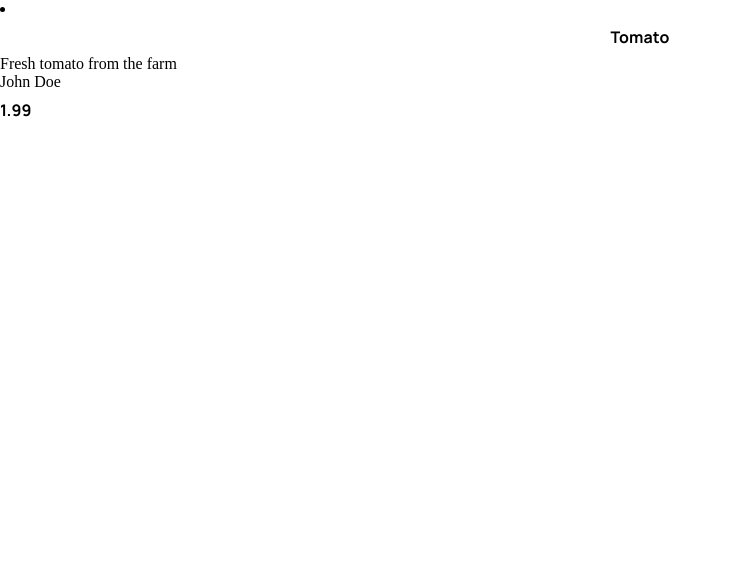
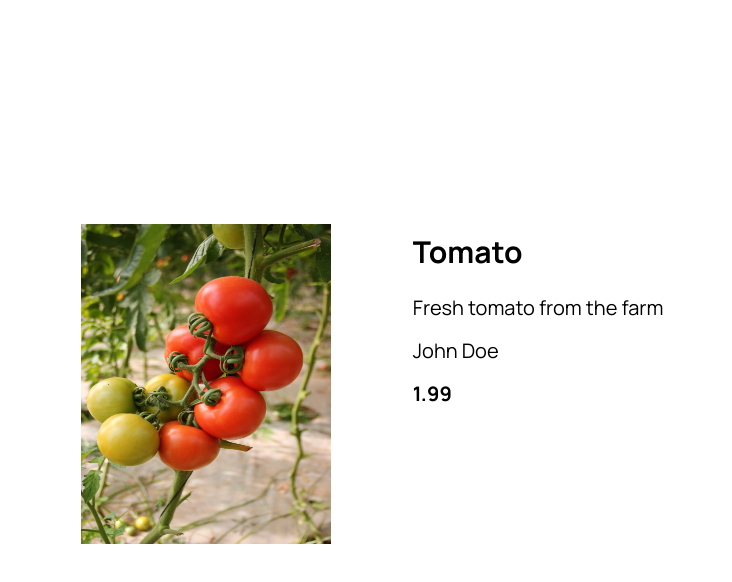
Before and after one commit to VishalSalemJayavel/PriceFinder, a React (Create React App) app in the folder frontend/: page /singleproduct in a window 1280 px wide. Shown: the top 582 px of the page, without its empty margins (0-732 px from the left). Built offline with nearby package versions, Linux system fonts and the light colour scheme.

Commit message:
updated css in signleproduct page

```diff
--- a/frontend/src/components/category/category.css
+++ b/frontend/src/components/category/category.css
@@ -1,7 +1,7 @@
 .app__featured{
     display: flex;
     flex-direction: row;
-    margin: 2rem;
+    margin: 1.5rem;
 }
 
 .app__featured-title{
@@ -26,17 +26,16 @@
 
 .card__image{
     width: 190px;
-    height: 270px;
+    height: 260px;
     border-radius:5px 8px 8px 8px ;
 }
 
 .card__title{
     font-family: var(--font-family);
-    font-size: 16px;
+    font-size: 20px;
     font-weight: 700;
     line-height: 120%; /* 19.2px */
     letter-spacing: 0.08px;
     margin-bottom: 0.5rem;
-    padding-top: 10px;
     text-align: center;
 }
--- a/frontend/src/components/navbar/navbar.css
+++ b/frontend/src/components/navbar/navbar.css
@@ -3,7 +3,7 @@
     justify-content: space-between;
     align-items: center;
 
-    padding: 1rem 4rem;
+    padding: 1.2rem 2rem 0 1rem;
     position: fixed;
     top: 0;
     backdrop-filter: blur(5px);
@@ -34,12 +34,12 @@
 }
 
 .gpt3__navbar-search{
-    margin: 0.63rem 3rem 0 3rem ;
+    margin: 0.63rem 2rem 0 2rem;
 
 }
 
 .gpt3__navbar-search input {
-    width: 400px;
+    width: 300px;
     height: 40px;
     text-align: center;
     font-weight: 600;
@@ -63,7 +63,7 @@
     line-height: 22px;
     text-transform: capitalize;
 
-    margin: 0 1rem;
+    margin: 0 10px;
     cursor: pointer;
 }
 
--- a/frontend/src/components/products/Products.jsx
+++ b/frontend/src/components/products/Products.jsx
@@ -14,7 +14,7 @@ const Products = (props) => {
             <img src={images.tomato} alt={props.item.title} />
           </div>
           <div>
-          <p className="card__title">{props.item.title}</p>
+          <p className="card__tit">{props.item.title}</p>
           <p className="card__price">{props.item.price}</p>
           </div>
         </Link>
--- a/frontend/src/components/products/products.css
+++ b/frontend/src/components/products/products.css
@@ -1,12 +1,12 @@
 .products__container{
     display: flex;
     flex-direction: row;
-    border: 1px solid ;
+    border: 1px ;
     width: 600px;
     height: 248px;
     border-radius:5px 8px 8px 8px;
     background: #FFF;
-    box-shadow: 0px 24px 64px 0px rgba(58, 58, 67, 0.16);
+    box-shadow: 0px 24px 64px 0px rgba(58, 58, 67, 0.27);
 
 }
 
@@ -23,7 +23,7 @@
     border-radius:5px 8px 8px 8px ;
 }
 
-.card__title{
+.card__tit{
     font-family: var(--font-family);
     font-size: 16px;
     font-weight: 700;
--- a/frontend/src/pages/logout/Logout.jsx
+++ b/frontend/src/pages/logout/Logout.jsx
@@ -13,7 +13,7 @@ const Logout = () => {
                   {withCredentials: true});
             console.log(data); // Handle success response
             localStorage.clear();
-            axios.defaults.headers.common['Authorization'] = `Bearer ${data['access_token']}}`;
+            axios.defaults.headers.common['Authorization'] = null;
             window.location.href = '/'
             } catch (e) {
               console.log('logout not working', e)
--- a/frontend/src/pages/singleProduct/SingleProduct.jsx
+++ b/frontend/src/pages/singleProduct/SingleProduct.jsx
@@ -1,18 +1,24 @@
 import React from 'react'
 import './singleProduct.css'
 import products from '../../products'
+import images from '../../constants/images'
 
 const SingleProduct = () => {
   return (
-    <div className="products">
+    <div className="product">
       {products.map((product) => (
         <li key={product.id}>
-          {/* <img src={images.tomato} className="card__image" alt={props.item.title} /> */}
-          <p className="card__title">{product.title}</p>
+          <div className='product__img'>
+          <img src={images.tomato} className="card__image" alt='tomato' />
+          </div>
+
+          <div className='product__details'>
+          <p className="card__titles">{product.title}</p>
           <p className="card__description">{product.description}</p>
           <p className="card__sellerName">{product.sellerName}</p>
           <p className="card__price">{product.price}</p>
           <p className="card__rating">{product.quantity}</p>
+          </div>
         </li>
       ))}
     </div>
--- a/frontend/src/pages/singleProduct/singleProduct.css
+++ b/frontend/src/pages/singleProduct/singleProduct.css
@@ -0,0 +1,48 @@
+.product{
+    width: 700px;
+    /* border: 1px solid black; */
+    margin: 14rem 2rem 2rem 2rem;
+
+}
+
+li {
+    list-style: none;
+    display: flex;
+    flex-direction: row;
+    justify-content: space-evenly;
+}
+p{
+    padding: 0.5rem 1rem 0.5rem 1rem;
+}
+
+.card__titles{
+    font-family: var(--font-family);
+    font-size: 30px;
+    font-weight: 700;
+    line-height: 120%; /* 19.2px */
+    letter-spacing: 0.08px;
+    margin-bottom: 0.5rem;
+    padding-top: 10px;
+    padding-right: 10rem ;
+
+}
+
+.product__img{
+    width: 250px;
+    height: 320px;
+    margin: 0 1rem 0 0;
+
+}
+.card__description,
+.card__sellerName,
+.card__price,
+.card__rating{
+    font-family: var(--font-family);
+    font-size: 20px;
+}
+
+.product__img img{
+    width: 250px;
+    height: 320px;
+    border-radius: 0;
+}
```
